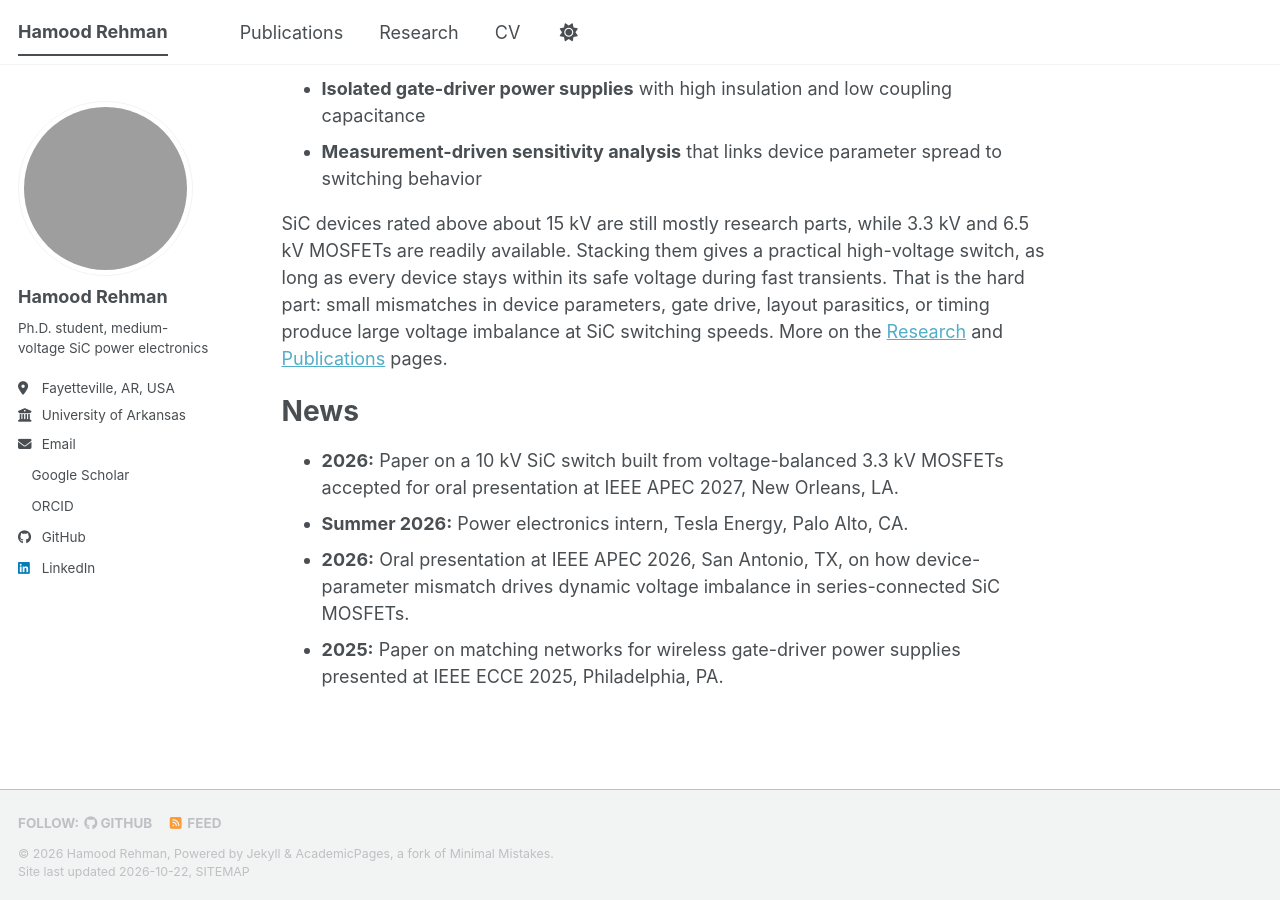
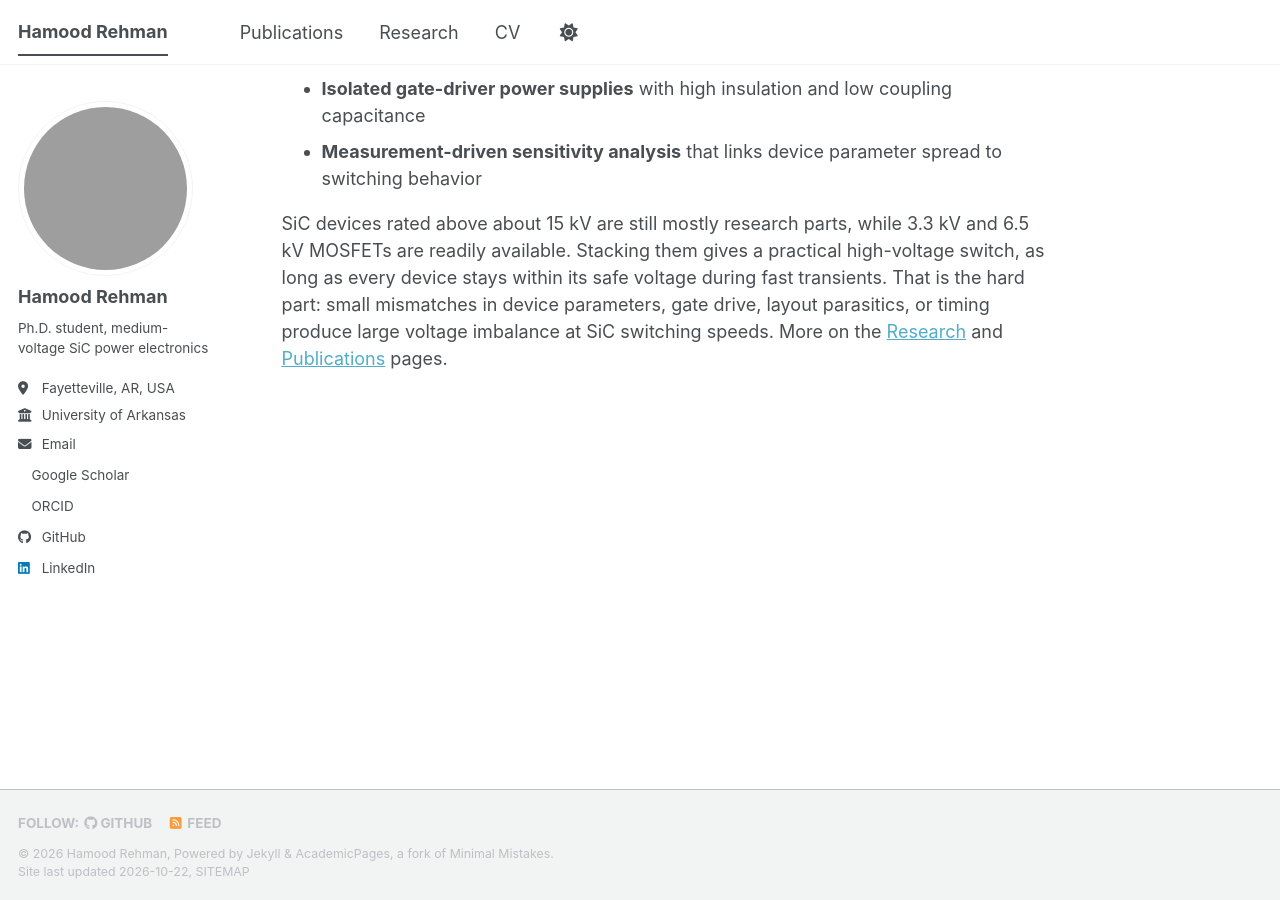
Before and after one commit to hamood-rehman/hamood-rehman.github.io, a Jekyll site: the page built from _pages/about.md, in a window 1280 px wide and 900 px high, scrolled down 617 px. Built offline with Jekyll 4.4.1, drawn with Linux system fonts in a browser that asks for light colours; a style sheet for code colours, icons or effects is not loaded; grey boxes are pictures that could not be loaded.

Commit message:
Update about.md

```diff
--- a/_pages/about.md
+++ b/_pages/about.md
@@ -20,11 +20,3 @@ Research interests
 - **Measurement-driven sensitivity analysis** that links device parameter spread to switching behavior
 
 SiC devices rated above about 15 kV are still mostly research parts, while 3.3 kV and 6.5 kV MOSFETs are readily available. Stacking them gives a practical high-voltage switch, as long as every device stays within its safe voltage during fast transients. That is the hard part: small mismatches in device parameters, gate drive, layout parasitics, or timing produce large voltage imbalance at SiC switching speeds. More on the [Research]({{ site.baseurl }}/research/) and [Publications]({{ site.baseurl }}/publications/) pages.
-
-News
-======
-
-- **2026:** Paper on a 10 kV SiC switch built from voltage-balanced 3.3 kV MOSFETs accepted for oral presentation at IEEE APEC 2027, New Orleans, LA.
-- **Summer 2026:** Power electronics intern, Tesla Energy, Palo Alto, CA.
-- **2026:** Oral presentation at IEEE APEC 2026, San Antonio, TX, on how device-parameter mismatch drives dynamic voltage imbalance in series-connected SiC MOSFETs.
-- **2025:** Paper on matching networks for wireless gate-driver power supplies presented at IEEE ECCE 2025, Philadelphia, PA.
```
